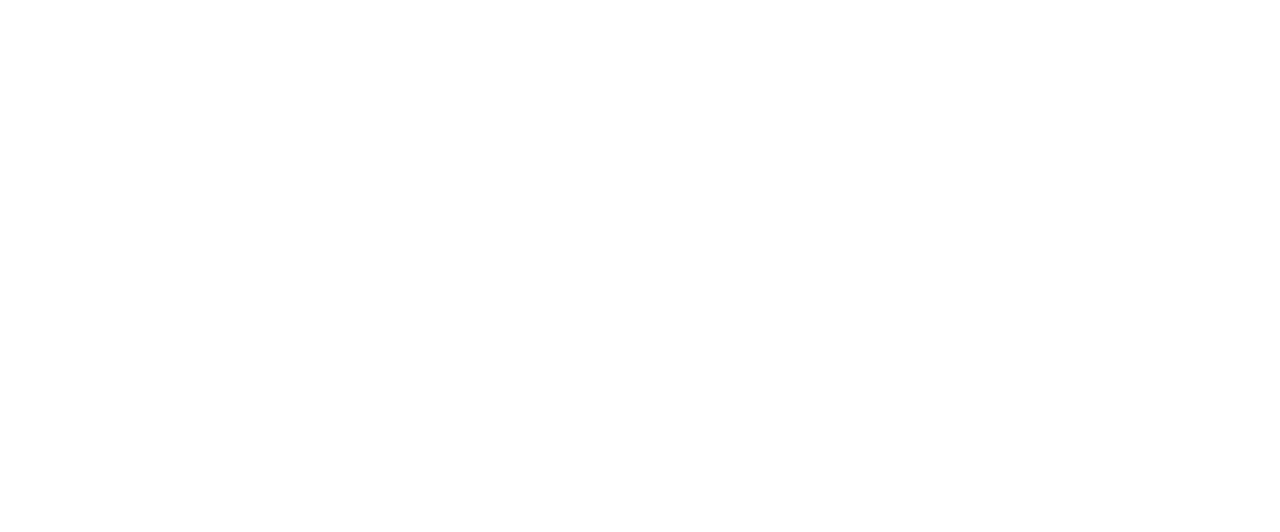
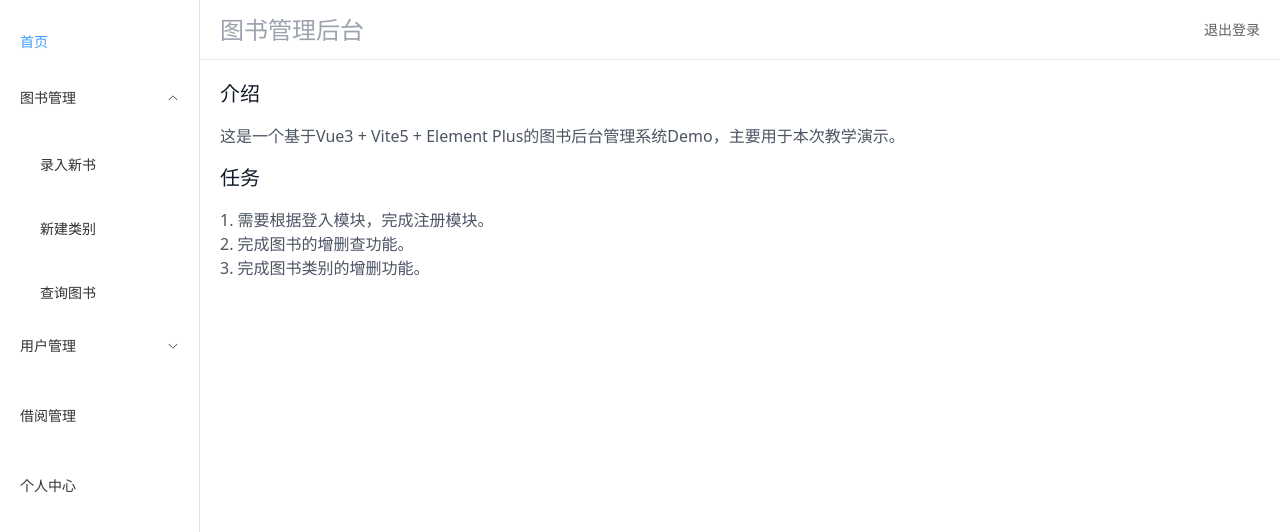
Before and after one commit to caohonghai/library, a Vue app: page /dashboard/home in a window 1280 px wide. Before the commit this address had no page. Shown: the top 532 px of the page. Built offline with nearby package versions, Linux system fonts and the light colour scheme; sample sign-in values are in the browser's storage.

Commit message:
chore: update

```diff
--- a/src/components/AsideMenu.vue
+++ b/src/components/AsideMenu.vue
@@ -3,7 +3,7 @@
     <el-menu
       class="h-screen"
       :default-openeds="['/dashboard/bookManage']"
-      default-active="/dashboard/bookManage/addBook"
+      :default-active="currentRoute"
       router
     >
       <template v-for="(menu, idx) in routes" :key="idx">
@@ -39,4 +39,5 @@
 
 // 拿到 router 那边的信息 生成侧边栏
 const routes = ref(router.options.routes[1].children);
+const currentRoute = ref(router.currentRoute.value.path);
 </script>
--- a/src/router/index.js
+++ b/src/router/index.js
@@ -14,8 +14,17 @@
       path: '/dashboard',
       name: 'dashboard',
       component: DashboardView,
-      redirect: '/dashboard/bookManage',
+      redirect: '/dashboard/home',
       children: [
+        {
+          path: '/dashboard/home',
+          name: 'home',
+          meta: {
+            title: '首页',
+          },
+          component: () =>
+            import('../views/Dashboard/HomeView.vue'),
+        },
         {
           path: '/dashboard/bookManage',
           name: 'bookManage',
--- /dev/null
+++ b/src/views/Dashboard/HomeView.vue
@@ -0,0 +1,15 @@
+<template>
+  <div class="text-gray-600 flex flex-col gap-4">
+    <h1 class="text-xl text-gray-900">介绍</h1>
+    <p>
+      这是一个基于Vue3 + Vite5 + Element
+      Plus的图书后台管理系统Demo，主要用于本次教学演示。
+    </p>
+    <h1 class="text-xl text-gray-900">任务</h1>
+    <ul>
+      <li>1. 需要根据登入模块，完成注册模块。</li>
+      <li>2. 完成图书的增删查功能。</li>
+      <li>3. 完成图书类别的增删功能。</li>
+    </ul>
+  </div>
+</template>
```
